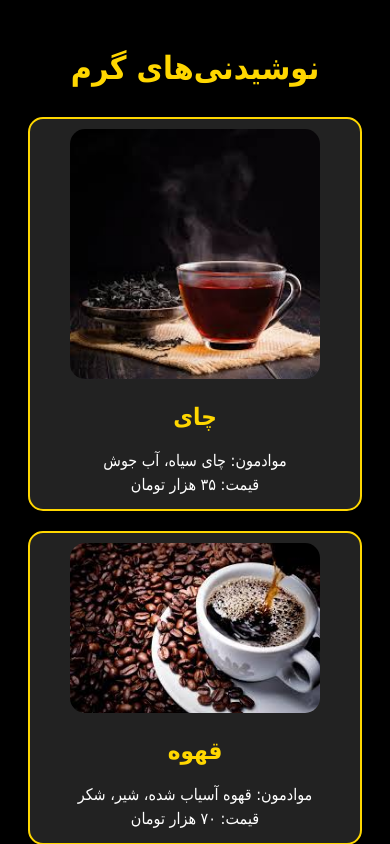
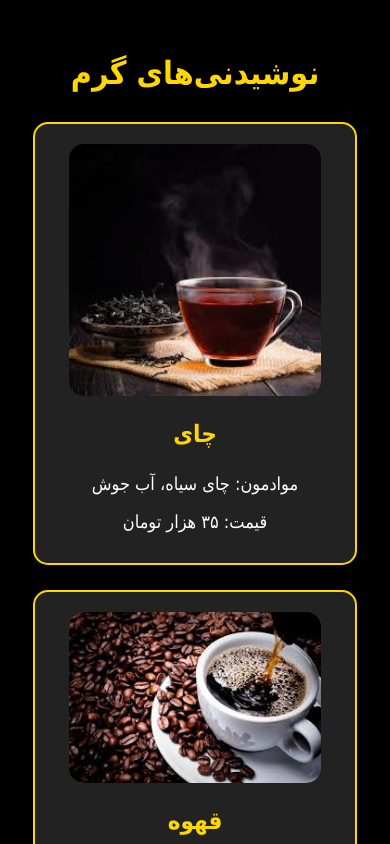
Before and after one commit to amiralTz/cafe-menu-gol-sorkhh, a plain HTML site: page hot.html in a window 390 px wide. Shown: the top 844 px of the page. Drawn offline with Linux system fonts and the light colour scheme.

Commit message:
Update hot.html

```diff
--- a/hot.html
+++ b/hot.html
@@ -3,6 +3,10 @@
 <head>
     <meta charset="UTF-8">
     <title>نوشیدنی‌های گرم</title>
+
+    <!-- برای درست نمایش دادن در موبایل -->
+    <meta name="viewport" content="width=device-width, initial-scale=1.0">
+
     <style>
         body {
             font-family: Tahoma, sans-serif;
@@ -11,7 +15,12 @@
             text-align: center;
             padding: 20px;
         }
-        h1 { color: #FFD700; margin-bottom: 30px; } /* طلایی/زرد */
+
+        h1 {
+            color: #FFD700;
+            margin-bottom: 30px;
+        } /* طلایی/زرد */
+
         .item {
             margin: 20px 0;
             padding: 10px;
@@ -19,9 +28,15 @@
             border-radius: 15px;
             background-color: #222;
         }
-        .item img { width: 250px; border-radius: 15px; }
+
+        .item img {
+            width: 250px;
+            border-radius: 15px;
+        }
+
         .item h2 { color: #FFD700; }
         .item p { margin: 5px 0; }
+
         .back-btn {
             display: inline-block;
             margin-top: 20px;
@@ -32,10 +47,49 @@
             text-decoration: none;
             font-weight: bold;
         }
+
         .back-btn:hover { background-color: #FFC200; }
+
+        /* ===== تنظیم مخصوص موبایل (فقط اندازه‌ها) ===== */
+        @media (max-width: 600px) {
+
+            body {
+                padding: 25px;
+            }
+
+            h1 {
+                font-size: 32px;
+            }
+
+            .item {
+                padding: 20px;
+                margin: 25px 0;
+            }
+
+            .item img {
+                width: 90%;
+                max-width: 340px;
+            }
+
+            .item h2 {
+                font-size: 24px;
+            }
+
+            .item p {
+                font-size: 18px;
+                line-height: 1.8;
+            }
+
+            .back-btn {
+                font-size: 20px;
+                padding: 15px 30px;
+            }
+        }
     </style>
 </head>
+
 <body>
+
     <h1>نوشیدنی‌های گرم</h1>
 
     <div class="item">
@@ -74,6 +128,6 @@
     </div>
 
     <a href="index.html" class="back-btn">برگشت به دسته‌بندی‌ها</a>
+
 </body>
-
 </html>
```
